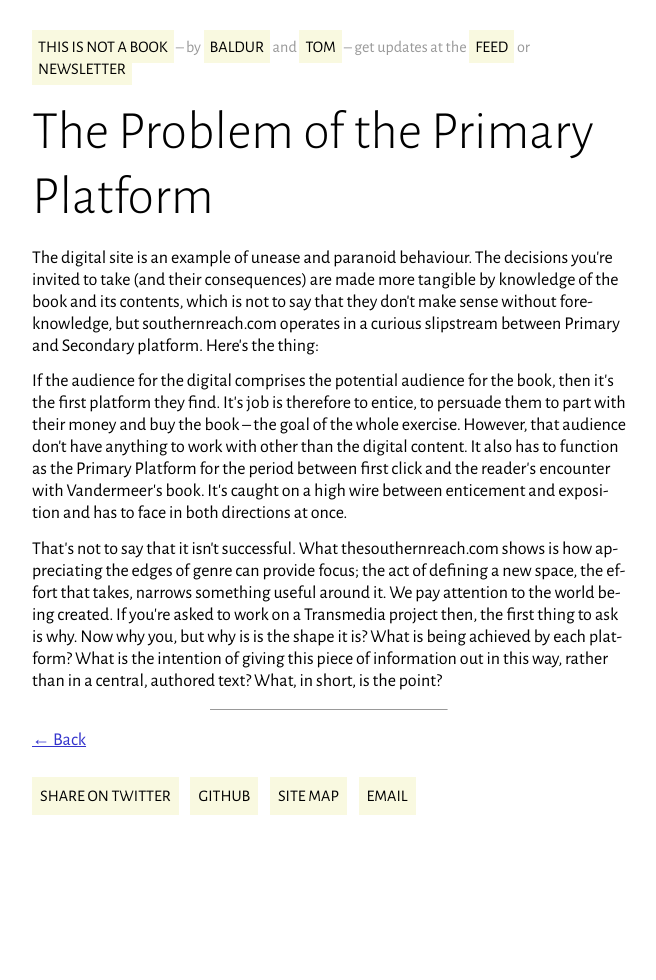
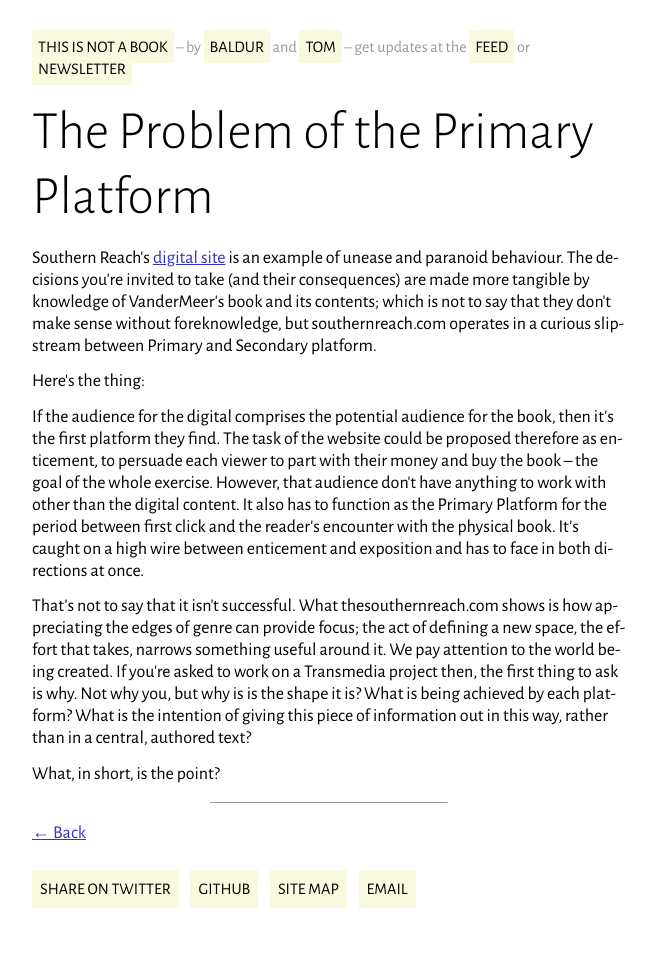
Before and after one commit to baldurbjarnason/this-is-not-a-book, a Jekyll site: the page built from Transmedia/The_Problem_of_the_Primary_Platform.md, in a window 1280 px wide. Shown: the whole page, without its empty margins (311-967 px from the left). Built offline with Jekyll 4.4.1, drawn with Linux system fonts in a browser that asks for light colours; comment, search, counter and statistics services are not loaded; before the commit the page ends 900 px from its top, so only the background shows below that.

Commit message:
Update The_Problem_of_the_Primary_Platform.md

```diff
--- a/Transmedia/The_Problem_of_the_Primary_Platform.md
+++ b/Transmedia/The_Problem_of_the_Primary_Platform.md
@@ -4,20 +4,21 @@ date: "2015-07-25 13:44:50"
 category: Transmedia
 ---
 
-The digital site is an example of unease and paranoid behaviour. The
+Southern Reach's [digital site](http://www.thesouthernreach.com/) is an example of unease and paranoid behaviour. The
 decisions you’re invited to take (and their consequences) are made more
-tangible by knowledge of the book and its contents, which is not to say
+tangible by knowledge of VanderMeer's book and its contents; which is not to say
 that they don’t make sense without foreknowledge, but southernreach.com
 operates in a curious slipstream between Primary and Secondary platform.
+
 Here’s the thing:
 
 If the audience for the digital comprises the potential audience for the
-book, then it’s the first platform they find. It’s job is therefore to
-entice, to persuade them to part with their money and buy the book – the
+book, then it’s the first platform they find. The task of the website could be proposed therefore as
+enticement, to persuade each viewer to part with their money and buy the book – the
 goal of the whole exercise. However, that audience don’t have anything
 to work with other than the digital content. It also has to function
 as the Primary Platform for the period between first click and the
-reader’s encounter with Vandermeer’s book. It’s caught on a high wire
+reader’s encounter with the physical book. It’s caught on a high wire
 between enticement and exposition and has to face in both directions at
 once.
 
@@ -25,8 +26,9 @@ That’s not to say that it isn’t successful. What thesouthernreach.com
 shows is how appreciating the edges of genre can provide focus; the act
 of defining a new space, the effort that takes, narrows something useful
 around it. We pay attention to the world being created. If you’re asked
-to work on a Transmedia project then, the first thing to ask is why. Now
+to work on a Transmedia project then, the first thing to ask is why. Not
 why you, but why is is the shape it is? What is being achieved by each
 platform? What is the intention of giving this piece of information out
-in this way, rather than in a central, authored text? What, in short, is
-the point?
+in this way, rather than in a central, authored text?
+
+What, in short, is the point?
```
